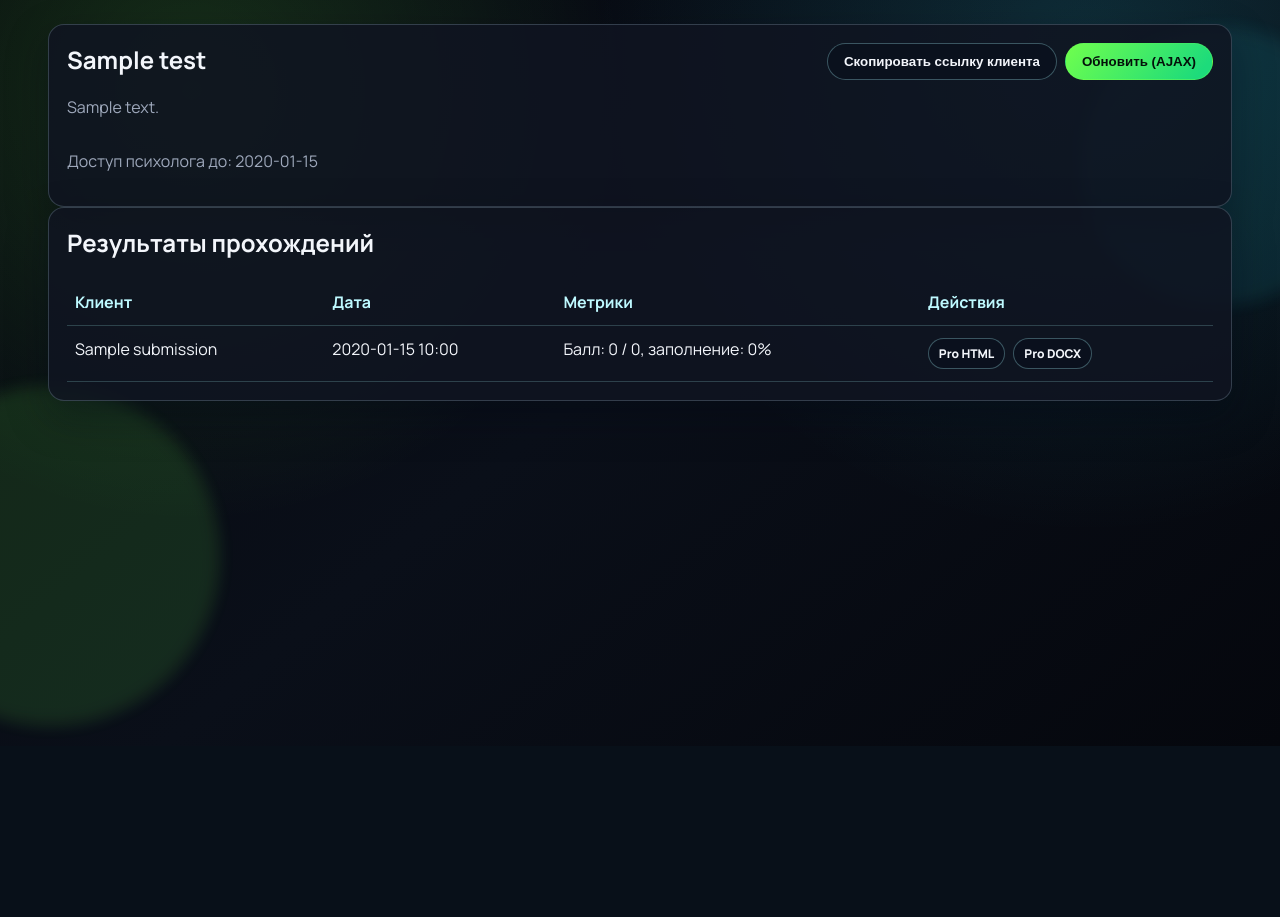
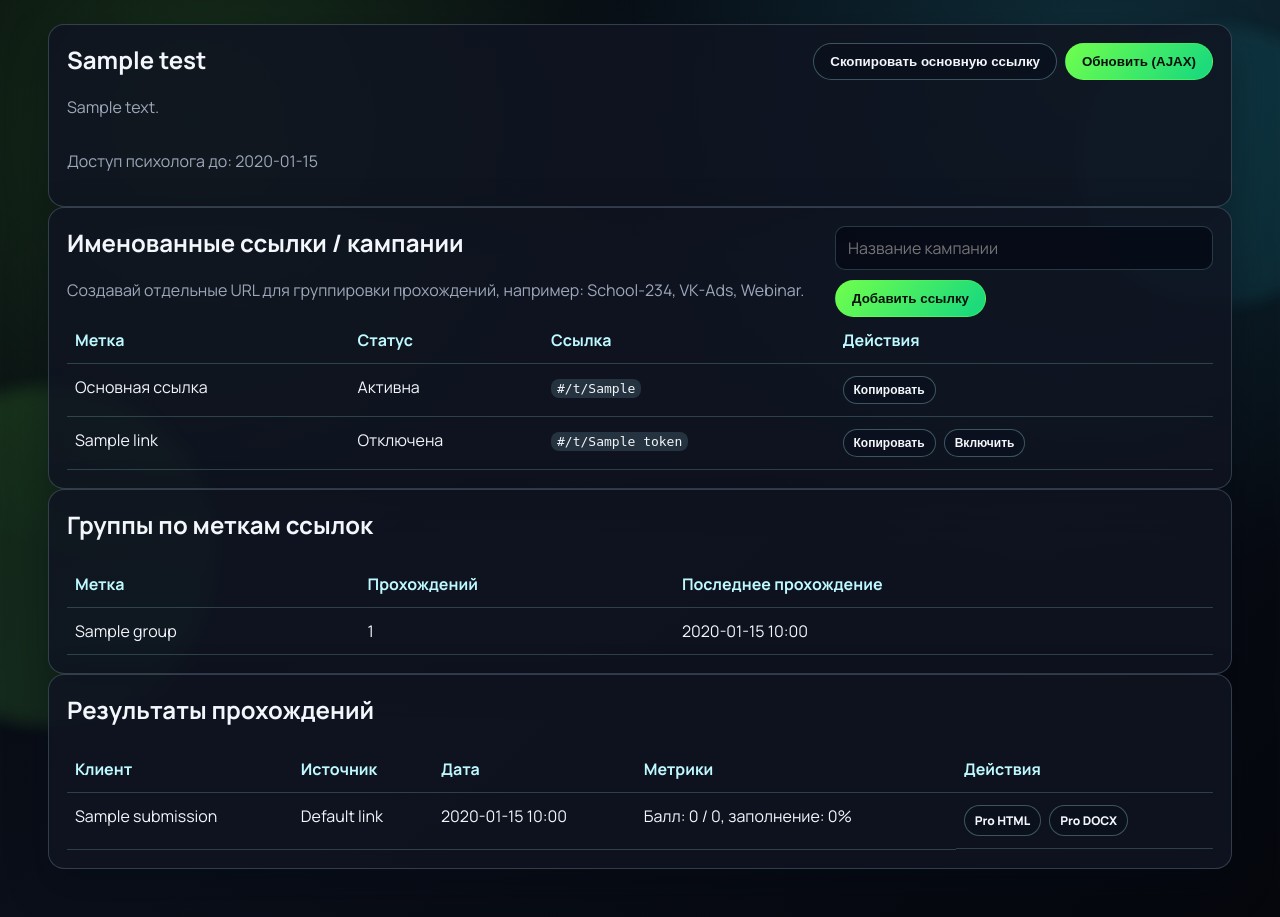
Before and after one commit to kleget/titanit-profdnk-mvp, a FastAPI app: template backend/app/templates/test_detail.html in a window 1280 px wide. Shown: the part 54-971 px from the top of the page. Before the commit the page ends 779 px from the top, so only its background shows below. Run offline with FastAPI, Linux system fonts and the light colour scheme; the template is opened without the code that fills it: most values are stand-ins (such as "Sample title", 1, 10 or a date in 2020).

Commit message:
Add invite links UI, grouped stats view, and docs updates

```diff
--- a/backend/app/templates/test_detail.html
+++ b/backend/app/templates/test_detail.html
@@ -7,11 +7,88 @@
       <p class="muted">{{ test.description }}</p>
     </div>
     <div class="actions">
-      <button class="btn ghost" id="copy-test-link" data-link="{{ base_url }}/t/{{ test.share_token }}">Скопировать ссылку клиента</button>
+      <button class="btn ghost copy-link-btn" data-link="{{ base_url }}/t/{{ test.share_token }}">Скопировать основную ссылку</button>
       <button class="btn" id="refresh-submissions">Обновить (AJAX)</button>
     </div>
   </div>
   <p class="muted">Доступ психолога до: {{ test.psychologist.access_until.strftime("%Y-%m-%d") if test.psychologist.access_until else "без срока" }}</p>
+</section>
+
+<section class="panel">
+  <div class="panel-head">
+    <div>
+      <h2>Именованные ссылки / кампании</h2>
+      <p class="muted">Создавай отдельные URL для группировки прохождений, например: School-234, VK-Ads, Webinar.</p>
+    </div>
+    <form class="inline-form" method="post" action="/tests/{{ test.id }}/links">
+      <input type="text" name="label" maxlength="120" placeholder="Название кампании" required>
+      <button class="btn" type="submit">Добавить ссылку</button>
+    </form>
+  </div>
+
+  <div class="table-wrap">
+    <table>
+      <thead>
+        <tr>
+          <th>Метка</th>
+          <th>Статус</th>
+          <th>Ссылка</th>
+          <th>Действия</th>
+        </tr>
+      </thead>
+      <tbody>
+        <tr>
+          <td>Основная ссылка</td>
+          <td>Активна</td>
+          <td><code>{{ base_url }}/t/{{ test.share_token }}</code></td>
+          <td>
+            <button class="btn small ghost copy-link-btn" type="button" data-link="{{ base_url }}/t/{{ test.share_token }}">Копировать</button>
+          </td>
+        </tr>
+        {% for link in test.invite_links %}
+          <tr>
+            <td>{{ link.label }}</td>
+            <td>{{ "Активна" if link.is_active else "Отключена" }}</td>
+            <td><code>{{ base_url }}/t/{{ link.token }}</code></td>
+            <td class="actions-row">
+              <button class="btn small ghost copy-link-btn" type="button" data-link="{{ base_url }}/t/{{ link.token }}">Копировать</button>
+              <form method="post" action="/tests/{{ test.id }}/links/{{ link.id }}/toggle">
+                <button class="btn small ghost" type="submit">{{ "Отключить" if link.is_active else "Включить" }}</button>
+              </form>
+            </td>
+          </tr>
+        {% endfor %}
+      </tbody>
+    </table>
+  </div>
+</section>
+
+<section class="panel">
+  <h2>Группы по меткам ссылок</h2>
+  <div class="table-wrap">
+    <table>
+      <thead>
+        <tr>
+          <th>Метка</th>
+          <th>Прохождений</th>
+          <th>Последнее прохождение</th>
+        </tr>
+      </thead>
+      <tbody id="invite-groups-body">
+      {% for group in invite_groups %}
+        <tr>
+          <td>{{ group.label }}</td>
+          <td>{{ group.count }}</td>
+          <td>{{ group.last_submitted_at.strftime("%Y-%m-%d %H:%M") }}</td>
+        </tr>
+      {% else %}
+        <tr>
+          <td colspan="3" class="muted">Пока нет прохождений</td>
+        </tr>
+      {% endfor %}
+      </tbody>
+    </table>
+  </div>
 </section>
 
 <section class="panel">
@@ -21,6 +98,7 @@
       <thead>
         <tr>
           <th>Клиент</th>
+          <th>Источник</th>
           <th>Дата</th>
           <th>Метрики</th>
           <th>Действия</th>
@@ -30,6 +108,7 @@
       {% for submission in submissions %}
         <tr>
           <td>{{ submission.client_full_name }}</td>
+          <td>{{ (submission.client_extra_json or {}).get("invite_label", "Default link") }}</td>
           <td>{{ submission.submitted_at.strftime("%Y-%m-%d %H:%M") }}</td>
           <td>
             Балл: {{ (submission.metrics_json or {}).get("total_score", 0) }} /
@@ -52,21 +131,33 @@
 </section>
 
 <script>
-  const copyBtn = document.getElementById("copy-test-link");
-  copyBtn.addEventListener("click", async () => {
-    await navigator.clipboard.writeText(copyBtn.dataset.link);
-    copyBtn.textContent = "Ссылка скопирована";
-    setTimeout(() => copyBtn.textContent = "Скопировать ссылку клиента", 1200);
-  });
+  function wireCopyButtons() {
+    document.querySelectorAll(".copy-link-btn").forEach((button) => {
+      if (button.dataset.bound === "1") {
+        return;
+      }
+      button.dataset.bound = "1";
+      button.addEventListener("click", async () => {
+        await navigator.clipboard.writeText(button.dataset.link);
+        const oldText = button.textContent;
+        button.textContent = "Скопировано";
+        setTimeout(() => {
+          button.textContent = oldText;
+        }, 1200);
+      });
+    });
+  }
 
   const refreshBtn = document.getElementById("refresh-submissions");
   const body = document.getElementById("submissions-body");
+  const groupsBody = document.getElementById("invite-groups-body");
   const testId = {{ test.id }};
 
   function renderRow(item) {
     return `
       <tr>
         <td>${item.client_full_name}</td>
+        <td>${item.invite_label ?? "Default link"}</td>
         <td>${new Date(item.submitted_at).toLocaleString()}</td>
         <td>Балл: ${item.score ?? 0}, заполнение: ${item.completion_percent ?? 0}%</td>
         <td class="actions-row">
@@ -81,6 +172,48 @@
     `;
   }
 
+  function renderGroups(items) {
+    const groups = {};
+    for (const item of items) {
+      const label = item.invite_label || "Default link";
+      if (!groups[label]) {
+        groups[label] = {
+          label,
+          count: 0,
+          last_submitted_at: item.submitted_at,
+        };
+      }
+      groups[label].count += 1;
+      if (new Date(item.submitted_at) > new Date(groups[label].last_submitted_at)) {
+        groups[label].last_submitted_at = item.submitted_at;
+      }
+    }
+
+    const list = Object.values(groups).sort((a, b) => {
+      if (b.count !== a.count) {
+        return b.count - a.count;
+      }
+      return new Date(b.last_submitted_at) - new Date(a.last_submitted_at);
+    });
+
+    if (list.length === 0) {
+      groupsBody.innerHTML = '<tr><td colspan="3" class="muted">Пока нет прохождений</td></tr>';
+      return;
+    }
+
+    groupsBody.innerHTML = list
+      .map((group) => {
+        return `
+          <tr>
+            <td>${group.label}</td>
+            <td>${group.count}</td>
+            <td>${new Date(group.last_submitted_at).toLocaleString()}</td>
+          </tr>
+        `;
+      })
+      .join("");
+  }
+
   refreshBtn.addEventListener("click", async () => {
     refreshBtn.disabled = true;
     refreshBtn.textContent = "Обновляю...";
@@ -88,10 +221,13 @@
       const response = await fetch(`/tests/${testId}/submissions.json`);
       const data = await response.json();
       body.innerHTML = data.map(renderRow).join("");
+      renderGroups(data);
     } finally {
       refreshBtn.disabled = false;
       refreshBtn.textContent = "Обновить (AJAX)";
     }
   });
+
+  wireCopyButtons();
 </script>
 {% endblock %}
```
Also changed, not shown: docs/TODO.md (+5 -5 lines), README.md.
